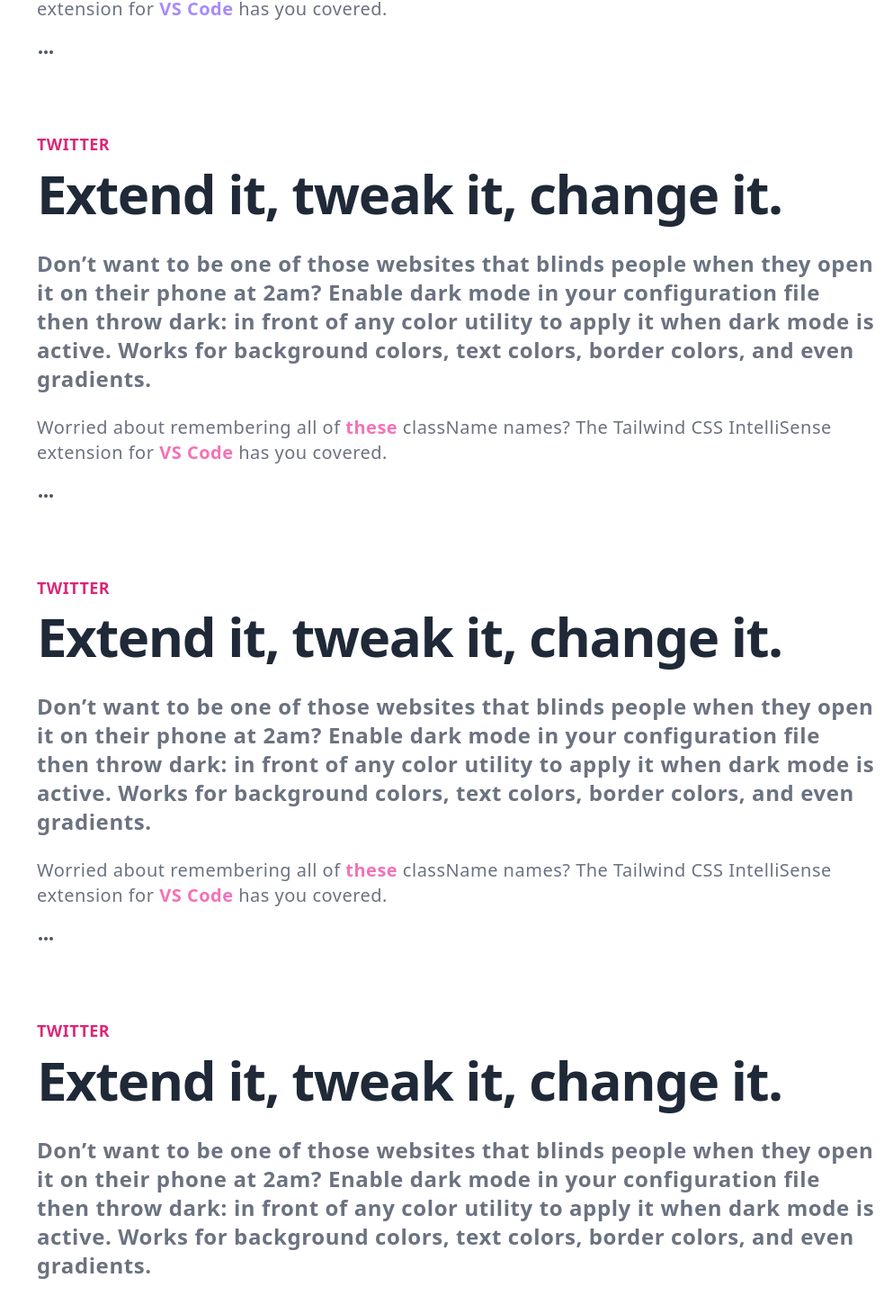
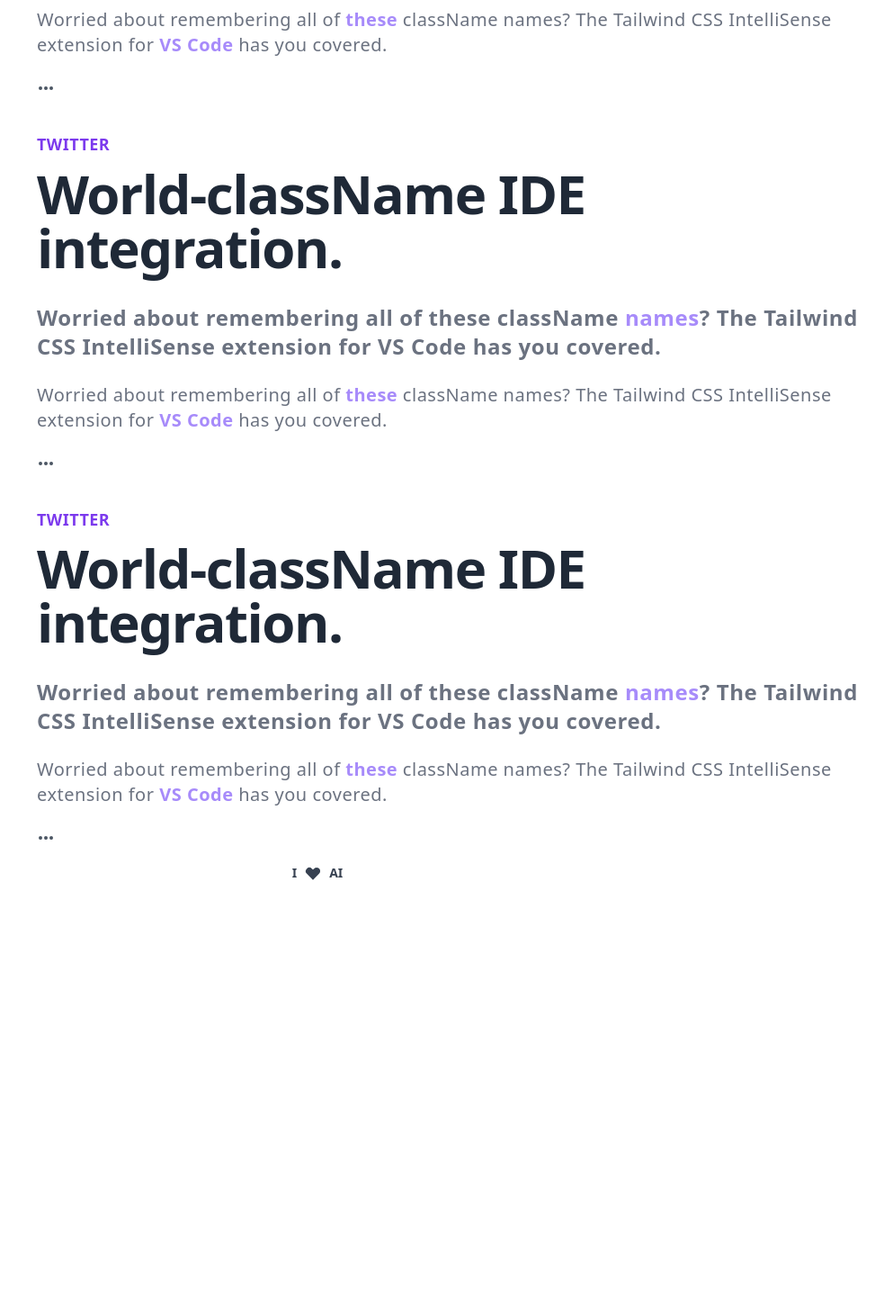
Before and after one commit to bkirova/nextjstrends, a Next.js app: page /trends in a window 1280 px wide. Shown: the part 469-1919 px from the top of the page at 90% size, without its empty margins (287-1280 px from the left). After the commit the page ends 1473 px from the top, so only its background shows below. Built offline with nearby package versions, Linux system fonts and the light colour scheme.

Commit message:
fix: restructure components

```diff
--- a/components/layouts/about.js
+++ b/components/layouts/about.js
@@ -1,6 +1,6 @@
 import Head from 'next/head'
-import Header from '../Header'
-import Footer from '../Footer'
+import Header from '../common/Header'
+import Footer from '../common/Footer'
 export const siteTitle = 'Next.js Sample Website'
 
 export default function Layout({ children }) {
--- a/components/layouts/home.js
+++ b/components/layouts/home.js
@@ -1,7 +1,7 @@
 import Head from 'next/head'
-import Footer from '../Footer'
-import Header from '../Header'
-import SideBar from '../Sidebar'
+import Footer from '../common/Footer'
+import Header from '../common/Header'
+import SideBar from '../common/Sidebar'
 
 export const siteTitle = 'Next.js Sample Website'
 
--- /dev/null
+++ b/components/trends/TrendItem.js
@@ -0,0 +1,17 @@
+export default function TrendItem(props) {
+
+    return (
+		<div className="min-w-full pt-10">
+            <h2 className="sm:text-lg sm:leading-snug font-semibold tracking-wide uppercase text-purple-600 mb-3">
+            twitter</h2>
+            <p className="text-3xl sm:text-5xl lg:text-6xl leading-none font-extrabold text-gray-800 tracking-tight mb-8">World-className IDE integration.</p>
+            <div className="text-2xl font-bold text-gray-500 tracking-wide space-y-6 mb-6">Worried about remembering all of these className <span className="font-extrabold text-purple-400">names</span>? The Tailwind CSS IntelliSense extension for VS Code has you covered.</div>
+            <div className="text-xl text-gray-500 tracking-wide space-y-6 mb-6">Worried about remembering all of <span className="font-extrabold text-purple-400">these</span> className names? The Tailwind CSS IntelliSense extension for <span className="font-extrabold text-purple-400">VS Code</span> has you covered.</div>
+            <div className="text-gray-600">
+            <svg xmlns="http://www.w3.org/2000/svg" className="h-5 w-5" viewBox="0 0 20 20" fill="currentColor">
+                <path d="M6 10a2 2 0 11-4 0 2 2 0 014 0zM12 10a2 2 0 11-4 0 2 2 0 014 0zM16 12a2 2 0 100-4 2 2 0 000 4z" />
+            </svg>
+            </div>
+        </div>
+    )
+}
--- a/pages/ai.js
+++ b/pages/ai.js
@@ -3,7 +3,7 @@
 
 import React from "react";
 import ImageUploading from "react-images-uploading";
-import Modal from "../components/Modal";
+import Modal from "../components/ai/Modal";
 import { useState } from 'react'
 import imageAnalysisData from '../data/image_analysis.json'
 require('@tensorflow/tfjs-backend-cpu');
@@ -169,10 +169,10 @@
             <div style={isDragging ? { color: "red" } : null}
               onClick={onImageUpload} {...dragProps} className={`${isDragDropVisible ? 'flex' : 'hidden'} p-20 h-full w-full lg:max-w-xl text-center flex flex-col items-center justify-center items-center hover:bg-gray-100 rounded-lg border-4 border-dashed group text-center`}>
 
-                <div class="flex flex-auto">
-                  <img class="has-mask h-36 object-center" src="/images/upload.jpg" alt="freepik image"/>
+                <div className="flex flex-auto">
+                  <img className="has-mask h-36 object-center" src="/images/upload.jpg" alt="freepik image"/>
                 </div>
-                <p class="pointer-none text-gray-500 "><span class="text-sm">Drag and drop</span> files here <br /> or <a href="" id="" class="text-blue-600 hover:underline">select a file</a> from your computer</p>
+                <p className="pointer-none text-gray-500 "><span className="text-sm">Drag and drop</span> files here <br /> or <a href="" id="" className="text-blue-600 hover:underline">select a file</a> from your computer</p>
 
             </div>
 
--- a/pages/index.js
+++ b/pages/index.js
@@ -21,11 +21,11 @@
                     Start gaining the traction you've always wanted with our next-level templates and designs. Crafted to help you tell your story.
                 </p>
                 <div className="mb-4 space-x-0 md:space-x-2 md:mb-8">
-                    <a href="#_" className="inline-flex items-center justify-center w-full px-6 py-3 mb-2 text-lg text-white bg-purple-400 rounded-2xl sm:w-auto sm:mb-0">
+                    <a href="/generated" className="inline-flex items-center justify-center w-full px-6 py-3 mb-2 text-lg text-white bg-purple-400 rounded-2xl sm:w-auto sm:mb-0">
                         Get Started
                         <svg className="w-4 h-4 ml-1" xmlns="http://www.w3.org/2000/svg" viewBox="0 0 20 20" fill="currentColor"><path fillRule="evenodd" d="M10.293 3.293a1 1 0 011.414 0l6 6a1 1 0 010 1.414l-6 6a1 1 0 01-1.414-1.414L14.586 11H3a1 1 0 110-2h11.586l-4.293-4.293a1 1 0 010-1.414z" clipRule="evenodd"></path></svg>
                     </a>
-                    <a href="#_" className="inline-flex items-center justify-center w-full px-6 py-3 mb-2 text-lg bg-gray-100 rounded-2xl sm:w-auto sm:mb-0">
+                    <a href="/about" className="inline-flex items-center justify-center w-full px-6 py-3 mb-2 text-lg bg-gray-100 rounded-2xl sm:w-auto sm:mb-0">
                         Learn More
                         <svg className="w-4 h-4 ml-1" fill="none" stroke="currentColor" viewBox="0 0 24 24" xmlns="http://www.w3.org/2000/svg"><path strokeLinecap="round" strokeLinejoin="round" strokeWidth="2" d="M9.663 17h4.673M12 3v1m6.364 1.636l-.707.707M21 12h-1M4 12H3m3.343-5.657l-.707-.707m2.828 9.9a5 5 0 117.072 0l-.548.547A3.374 3.374 0 0014 18.469V19a2 2 0 11-4 0v-.531c0-.895-.356-1.754-.988-2.386l-.548-.547z"></path></svg>
                     </a>
--- a/pages/trends.js
+++ b/pages/trends.js
@@ -1,63 +1,15 @@
 
 import Layout from '../components/layouts/home'
+import TrendItem from '../components/trends/TrendItem'
 
 export default function Trends() {
     return (
         <Layout>
             <div className="pt-20">
-                <div className="min-w-full">
-                    <h2 className="sm:text-lg sm:leading-snug font-semibold tracking-wide uppercase text-purple-600 mb-3">
-                    twitter</h2>
-                    <p className="text-3xl sm:text-5xl lg:text-6xl leading-none font-extrabold text-gray-800 tracking-tight mb-8">World-className IDE integration.</p>
-                    <div className="text-2xl font-bold text-gray-500 tracking-wide space-y-6 mb-6">Worried about remembering all of these className <span className="font-extrabold text-purple-400">names</span>? The Tailwind CSS IntelliSense extension for VS Code has you covered.</div>
-                    <div className="text-xl text-gray-500 tracking-wide space-y-6 mb-6">Worried about remembering all of <span className="font-extrabold text-purple-400">these</span> className names? The Tailwind CSS IntelliSense extension for <span className="font-extrabold text-purple-400">VS Code</span> has you covered.</div>
-                    <div className="text-gray-600">
-                    <svg xmlns="http://www.w3.org/2000/svg" className="h-5 w-5" viewBox="0 0 20 20" fill="currentColor">
-                        <path d="M6 10a2 2 0 11-4 0 2 2 0 014 0zM12 10a2 2 0 11-4 0 2 2 0 014 0zM16 12a2 2 0 100-4 2 2 0 000 4z" />
-                    </svg>
-                    </div>
-                </div>
-
-                <div className="min-w-full pt-20">
-                    <h2 className="sm:text-lg sm:leading-snug font-semibold tracking-wide uppercase text-pink-600 mb-3">twitter</h2>
-                    <p className="text-3xl sm:text-5xl lg:text-6xl leading-none font-extrabold text-gray-800 tracking-tight mb-8">Extend it, tweak it, change it.</p>
-                    <div className="text-2xl font-bold text-gray-500 tracking-wide space-y-6 mb-6">Don’t want to be one of those websites that blinds people when they open it on their phone at 2am? Enable dark mode in your configuration file then throw dark: in front of any color utility to apply it when dark mode is active.
-                    Works for background colors, text colors, border colors, and even gradients.</div>
-                    <div className="text-xl text-gray-500 tracking-wide space-y-6 mb-6">Worried about remembering all of <span className="font-extrabold text-pink-400">these</span> className names? The Tailwind CSS IntelliSense extension for <span className="font-extrabold text-pink-400">VS Code</span> has you covered.</div>
-                    <div className="text-gray-600">
-                    <svg xmlns="http://www.w3.org/2000/svg" className="h-5 w-5" viewBox="0 0 20 20" fill="currentColor">
-                        <path d="M6 10a2 2 0 11-4 0 2 2 0 014 0zM12 10a2 2 0 11-4 0 2 2 0 014 0zM16 12a2 2 0 100-4 2 2 0 000 4z" />
-                    </svg>
-                    </div>
-                </div>
-
-                <div className="min-w-full pt-20">
-                    <h2 className="sm:text-lg sm:leading-snug font-semibold tracking-wide uppercase text-pink-600 mb-3">twitter</h2>
-                    <p className="text-3xl sm:text-5xl lg:text-6xl leading-none font-extrabold text-gray-800 tracking-tight mb-8">Extend it, tweak it, change it.</p>
-                    <div className="text-2xl font-bold text-gray-500 tracking-wide space-y-6 mb-6">Don’t want to be one of those websites that blinds people when they open it on their phone at 2am? Enable dark mode in your configuration file then throw dark: in front of any color utility to apply it when dark mode is active.
-                    Works for background colors, text colors, border colors, and even gradients.</div>
-                    <div className="text-xl text-gray-500 tracking-wide space-y-6 mb-6">Worried about remembering all of <span className="font-extrabold text-pink-400">these</span> className names? The Tailwind CSS IntelliSense extension for <span className="font-extrabold text-pink-400">VS Code</span> has you covered.</div>
-                    <div className="text-gray-600">
-                    <svg xmlns="http://www.w3.org/2000/svg" className="h-5 w-5" viewBox="0 0 20 20" fill="currentColor">
-                        <path d="M6 10a2 2 0 11-4 0 2 2 0 014 0zM12 10a2 2 0 11-4 0 2 2 0 014 0zM16 12a2 2 0 100-4 2 2 0 000 4z" />
-                    </svg>
-                    </div>
-                </div>
-
-                <div className="min-w-full pt-20">
-                    <h2 className="sm:text-lg sm:leading-snug font-semibold tracking-wide uppercase text-pink-600 mb-3">twitter</h2>
-                    <p className="text-3xl sm:text-5xl lg:text-6xl leading-none font-extrabold text-gray-800 tracking-tight mb-8">Extend it, tweak it, change it.</p>
-                    <div className="text-2xl font-bold text-gray-500 tracking-wide space-y-6 mb-6">Don’t want to be one of those websites that blinds people when they open it on their phone at 2am? Enable dark mode in your configuration file then throw dark: in front of any color utility to apply it when dark mode is active.
-                    Works for background colors, text colors, border colors, and even gradients.</div>
-                    <div className="text-xl text-gray-500 tracking-wide space-y-6 mb-6">Worried about remembering all of <span className="font-extrabold text-pink-400">these</span> className names? The Tailwind CSS IntelliSense extension for <span className="font-extrabold text-pink-400">VS Code</span> has you covered.</div>
-                    <div className="text-gray-600">
-                    <svg xmlns="http://www.w3.org/2000/svg" className="h-5 w-5" viewBox="0 0 20 20" fill="currentColor">
-                        <path d="M6 10a2 2 0 11-4 0 2 2 0 014 0zM12 10a2 2 0 11-4 0 2 2 0 014 0zM16 12a2 2 0 100-4 2 2 0 000 4z" />
-                    </svg>
-                    </div>
-                </div>
-                <br/><br/>
-                </div>
+                <TrendItem></TrendItem>
+                <TrendItem></TrendItem>
+                <TrendItem></TrendItem>
+            </div>
         </Layout>
     )
 }
```
Also changed, not shown: components/ai/Modal.js (renamed from components/modal.js), components/common/Footer.js (renamed from components/footer.js), components/common/Header.js (renamed from components/header.js), components/common/Sidebar.js (renamed from components/sidebar.js).
